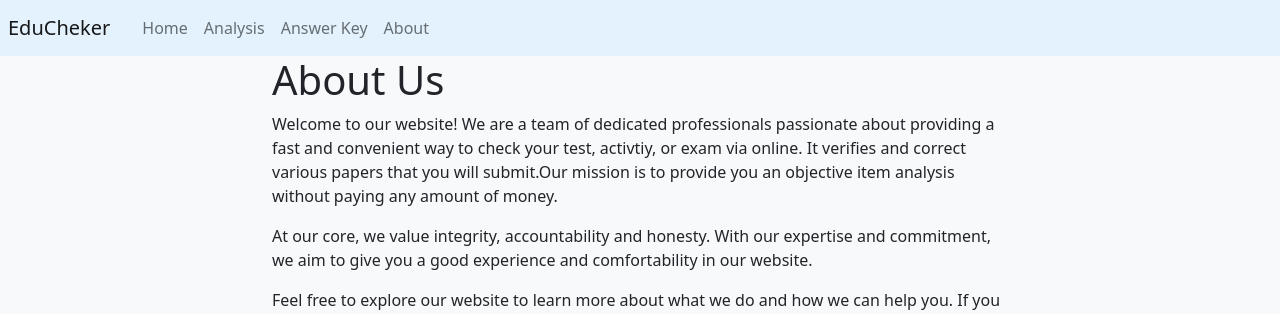
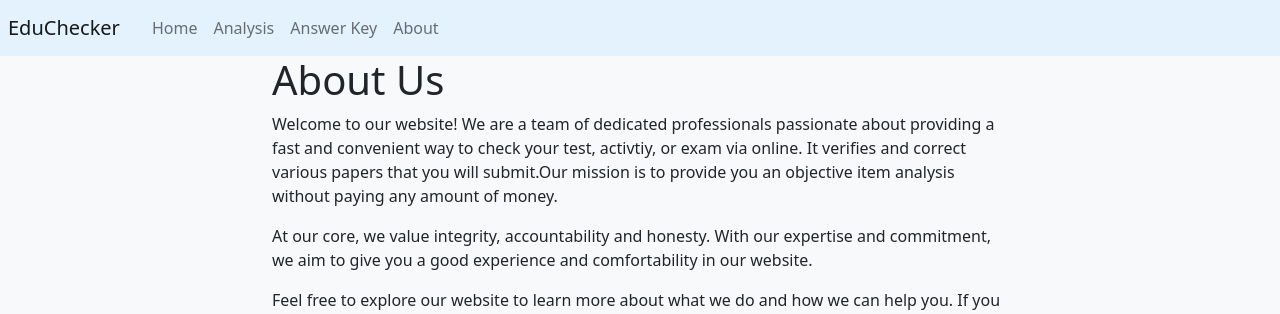
Before and after one commit to kyouvv/OMR-WebApp, a Flask app: page /about in a window 1280 px wide. Shown: the top 314 px of the page. Run offline with Flask 3, Linux system fonts and the light colour scheme.

Commit message:
grammar error

```diff
--- a/templates/header.html
+++ b/templates/header.html
@@ -8,7 +8,7 @@
 </head>
 <body>
 <nav class="navbar navbar-expand-lg navbar-light" style="background-color: #e3f2fd;">
-    <a class="navbar-brand mb-0 h1 p-2" href="/">EduCheker</a>
+    <a class="navbar-brand mb-0 h1 p-2" href="/">EduChecker</a>
     <button class="navbar-toggler" type="button" data-bs-toggle="collapse" data-bs-target="#navbarSupportedContent"
       aria-controls="navbarSupportedContent" aria-expanded="false" aria-label="Toggle navigation">
       <span class="navbar-toggler-icon"></span>
```
